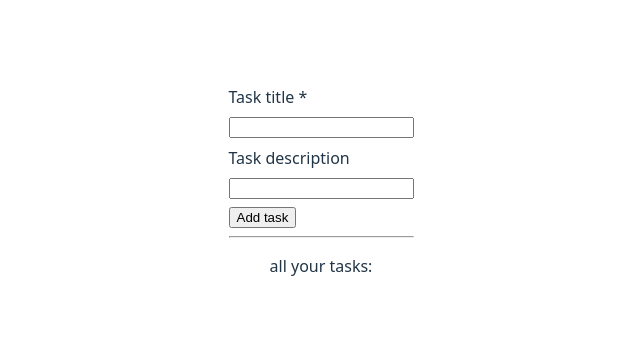
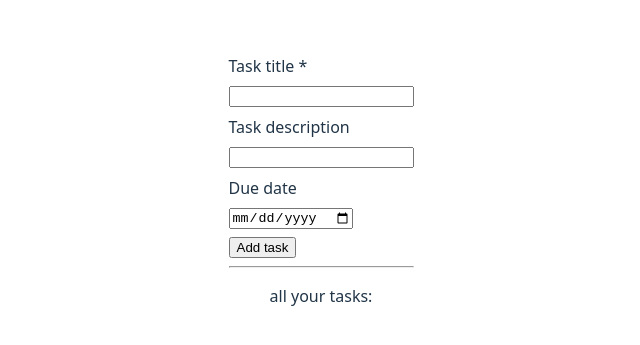
Before and after one commit to zum281/todo-with-redux, a React (Vite) app: page / in a window 1280 px wide. Shown: the part 211-556 px from the top of the page, without its empty margins (319-959 px from the left). Built offline with nearby package versions, Linux system fonts and the light colour scheme.

Commit message:
feat: added update, delete, and dueDate functionality

```diff
--- /dev/null
+++ b/src/components/task-form/TaskForm.tsx
@@ -0,0 +1,36 @@
+import type { FC } from "react";
+
+export const TaskForm: FC<TaskFormProps> = ({
+  action,
+  sumbitLabel = "Add task",
+}) => {
+  return (
+    <form
+      action={action}
+      style={{
+        display: "grid",
+        justifyItems: "start",
+        gap: ".5rem",
+        fontSize: "1rem",
+      }}
+    >
+      <label htmlFor="task-title">Task title *</label>
+      <input type="text" id="task-title" name="task-title" required />
+      <label htmlFor="task-description">Task description </label>
+      <input type="text" id="task-description" name="task-description" />
+      <label htmlFor="task-duedate">Due date</label>
+      <input
+        type="date"
+        id="task-duedate"
+        name="task-duedate"
+        min={new Date().toISOString().split("T")[0]}
+      />
+      <input type="submit" value={sumbitLabel} />
+    </form>
+  );
+};
+
+interface TaskFormProps {
+  action: (data: FormData) => void;
+  sumbitLabel?: string;
+}
--- a/src/redux/tasksSlice.ts
+++ b/src/redux/tasksSlice.ts
@@ -23,8 +23,14 @@ export const tasksSlice = createSlice({
         task.description = action.payload.description;
       }
     },
+    remove: (state, action: PayloadAction<number>) => {
+      const task = state.tasks.find((task) => task.id === action.payload);
+      if (task) {
+        state.tasks = state.tasks.filter((task) => task.id !== action.payload);
+      }
+    },
   },
 });
 
-export const { add, toggle } = tasksSlice.actions;
+export const { add, toggle, update, remove } = tasksSlice.actions;
 export const tasksReducer = tasksSlice.reducer;
--- a/src/routes/Edit.tsx
+++ b/src/routes/Edit.tsx
@@ -1,13 +1,26 @@
-import { useSelector } from "react-redux";
+import { useDispatch, useSelector } from "react-redux";
 import "../App.css";
-import type { RootState } from "../redux/store";
+import type { AppDispatch, RootState } from "../redux/store";
 import type { Task } from "../types";
-import { Link } from "wouter";
+import { Link, useLocation } from "wouter";
+import { update } from "../redux/tasksSlice";
+import { TaskForm } from "../components/task-form/TaskForm";
 
 function Edit(params: { id: string }) {
+  const [, navigate] = useLocation();
+  const dispatch = useDispatch<AppDispatch>();
   const task = useSelector<RootState>((store) =>
     store.tasks.tasks.find((task) => task.id === Number(params.id)),
   ) as Task | null;
+
+  const submit = (formData: FormData) => {
+    if (!task) return;
+    const title = formData.get("task-title")! as string;
+    const description = formData.get("task-description") as string | undefined;
+
+    dispatch(update({ ...task, title, description }));
+    navigate("/");
+  };
 
   return (
     <main>
@@ -17,7 +30,12 @@ function Edit(params: { id: string }) {
           <Link href="/">Return to home</Link>
         </>
       )}
-      {!!task && <>editing task {task.id}</>}
+      {!!task && (
+        <>
+          <h1>Update task {task.title}</h1>
+          <TaskForm action={submit} sumbitLabel="Update task" />
+        </>
+      )}
     </main>
   );
 }
--- a/src/routes/Home.tsx
+++ b/src/routes/Home.tsx
@@ -1,9 +1,10 @@
 import { useDispatch, useSelector } from "react-redux";
 import "../App.css";
-import { add, toggle } from "../redux/tasksSlice";
+import { add, remove, toggle } from "../redux/tasksSlice";
 import type { AppDispatch, RootState } from "../redux/store";
 import type { Task } from "../types";
 import { Link } from "wouter";
+import { TaskForm } from "../components/task-form/TaskForm";
 
 function App() {
   const dispatch = useDispatch<AppDispatch>();
@@ -12,32 +13,28 @@ function App() {
   const submit = (formData: FormData) => {
     const title = formData.get("task-title")! as string;
     const description = formData.get("task-description") as string | undefined;
+    const dueDate = formData.get("task-duedate") as string | undefined;
 
     const id = tasks[tasks.length - 1]?.id || 0;
 
-    const newTask = { id, title, description, complete: false };
+    const newTask = {
+      id,
+      title,
+      description,
+      complete: false,
+      dueDate,
+    };
 
     dispatch(add(newTask));
   };
 
   const toggleComplete = (id: number) => dispatch(toggle(id));
+
+  const deleteTask = (id: number) => dispatch(remove(id));
+
   return (
     <main>
-      <form
-        action={submit}
-        style={{
-          display: "grid",
-          justifyItems: "start",
-          gap: ".5rem",
-          fontSize: "1rem",
-        }}
-      >
-        <label htmlFor="task-title">Task title *</label>
-        <input type="text" id="task-title" name="task-title" required />
-        <label htmlFor="task-description">Task description </label>
-        <input type="text" id="task-description" name="task-description" />
-        <input type="submit" value="Add task" />
-      </form>
+      <TaskForm action={submit} />
 
       <hr />
 
@@ -45,7 +42,9 @@ function App() {
       <ul>
         {tasks.map((task) => (
           <li key={task.title}>
-            {task.title} - {task.description}
+            <p>{task.title}</p>
+            {!!task.description && <p>{task.description}</p>}
+            {!!task.dueDate && <p>Due date: {task.dueDate}</p>}
             <div>
               <label htmlFor={`toggle-complete-${task.title}`}>
                 {task.complete ? "Mark incomplete" : "Complete task"}
@@ -58,6 +57,7 @@ function App() {
               />
             </div>
             <Link href={`/edit/${task.id}`}>Edit task</Link>
+            <button onClick={() => deleteTask(task.id)}>Delete task</button>
           </li>
         ))}
       </ul>
--- a/src/types/index.ts
+++ b/src/types/index.ts
@@ -3,4 +3,5 @@ export type Task = {
   title: string;
   description?: string;
   complete: boolean;
+  dueDate?: string;
 };
```
Also changed, not shown: 2 other files (tests, documents, lock files or other folders).
